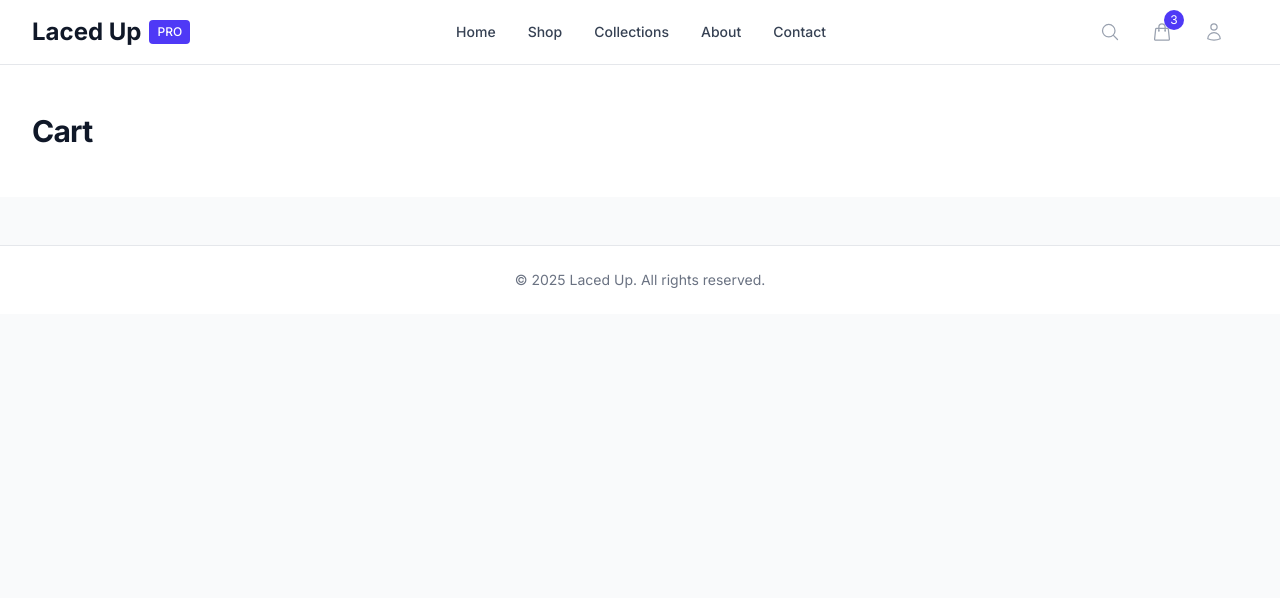
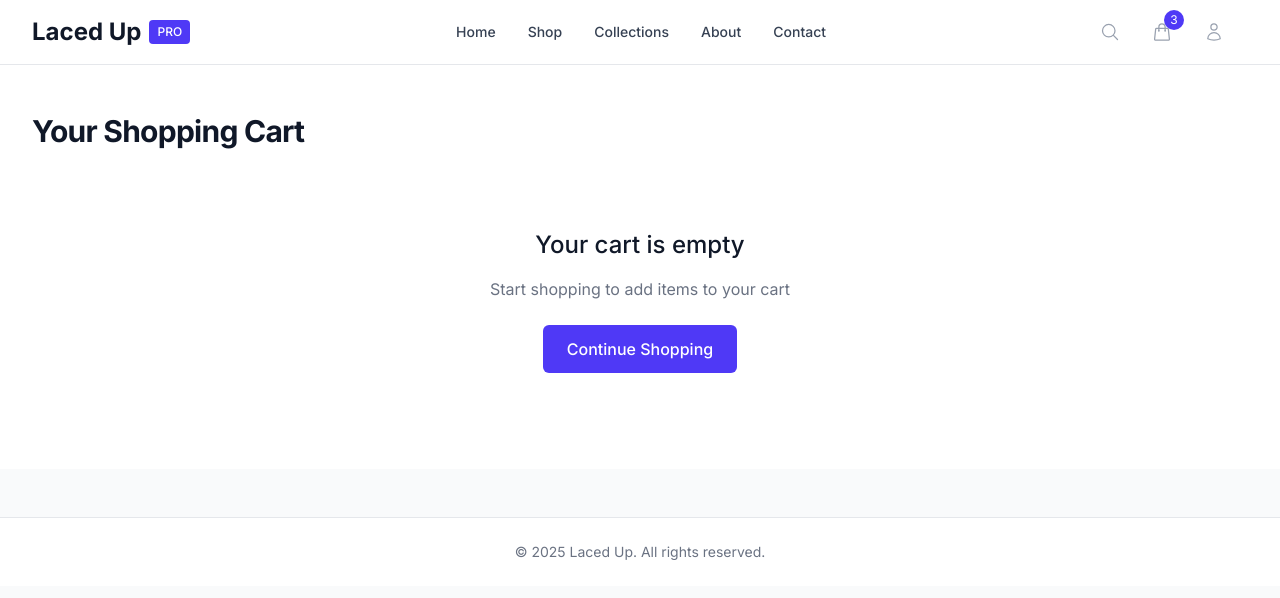
Before and after one commit to beinghaziq/ulearna-ecommerce, a Next.js app: page /cart in a window 1280 px wide. Shown: the top 598 px of the page. Built offline with nearby package versions, Linux system fonts and the light colour scheme.

Commit message:
add to cart functionality added

```diff
--- a/src/app/cart/page.tsx
+++ b/src/app/cart/page.tsx
@@ -1,18 +1,161 @@
-export default function Cart() {
+'use client';
+
+import { useCart } from '@/context/CartContext';
+import Image from 'next/image';
+import Link from 'next/link';
+
+export default function CartPage() {
+  const {
+    cart,
+    removeFromCart,
+    updateQuantity,
+    totalPrice,
+    clearCart,
+  } = useCart();
 
   return (
     <div className="bg-white">
-			<div className="max-w-7xl mx-auto px-4 sm:px-6 lg:px-8">
-				<div className="py-8 md:py-12">
-					<div className="md:grid md:grid-cols-2 md:gap-8">
-						<div className="mt-10 px-4 sm:mt-16 sm:px-0 md:mt-0">
-							<h1 className="text-3xl font-bold tracking-tight text-gray-900">
-								Cart
-							</h1>
+      <div className="max-w-7xl mx-auto px-4 sm:px-6 lg:px-8 py-12">
+        <h1 className="text-3xl font-bold tracking-tight text-gray-900 mb-8">Your Shopping Cart</h1>
+
+        {cart.length === 0 ? (
+          <div className="text-center py-12">
+            <h2 className="text-2xl font-medium text-gray-900 mb-4">Your cart is empty</h2>
+            <p className="text-gray-500 mb-6">
+              Start shopping to add items to your cart
+            </p>
+            <Link
+              href="/products"
+              className="inline-block bg-indigo-600 text-white px-6 py-3 rounded-md font-medium hover:bg-indigo-700"
+            >
+              Continue Shopping
+            </Link>
+          </div>
+        ) : (
+          <div className="lg:grid lg:grid-cols-12 lg:gap-x-12">
+            {/* Cart items */}
+            <div className="lg:col-span-8">
+              <ul className="divide-y divide-gray-200">
+                {cart.map((item) => (
+                  <li key={`${item.id}-${item.color}-${item.size}`} className="flex py-6">
+                    <div className="h-24 w-24 flex-shrink-0 overflow-hidden rounded-md border border-gray-200">
+                      <Image
+                        src={item.image}
+                        alt={item.name}
+                        width={96}
+                        height={96}
+                        className="h-full w-full object-cover object-center"
+                      />
+                    </div>
+
+                    <div className="ml-4 flex flex-1 flex-col">
+                      <div>
+                        <div className="flex justify-between text-base font-medium text-gray-900">
+                          <h3>{item.name}</h3>
+                          <p className="ml-4">${item.price.toFixed(2)}</p>
+                        </div>
+                        {item.color && (
+                          <p className="mt-1 text-sm text-gray-500">Color: {item.color}</p>
+                        )}
+                        {item.size && (
+                          <p className="mt-1 text-sm text-gray-500">Size: {item.size}</p>
+                        )}
+                      </div>
+                      <div className="flex flex-1 items-end justify-between text-sm">
+                        <div className="flex items-center">
+                          <button
+                            onClick={() => updateQuantity(item.id, item.quantity - 1)}
+                            className="px-2 py-1 border rounded-l-md hover:bg-gray-50"
+                          >
+                            -
+                          </button>
+                          <span className="px-4 py-1 border-t border-b">
+                            {item.quantity}
+                          </span>
+                          <button
+                            onClick={() => updateQuantity(item.id, item.quantity + 1)}
+                            className="px-2 py-1 border rounded-r-md hover:bg-gray-50"
+                          >
+                            +
+                          </button>
+                        </div>
+
+                        <button
+                          type="button"
+                          className="font-medium text-indigo-600 hover:text-indigo-500"
+                          onClick={() => removeFromCart(item.id)}
+                        >
+                          Remove
+                        </button>
+                      </div>
+                    </div>
+                  </li>
+                ))}
+              </ul>
+
+              <div className="mt-8">
+                <button
+                  onClick={clearCart}
+                  className="text-sm font-medium text-indigo-600 hover:text-indigo-500"
+                >
+                  Clear all items
+                </button>
+              </div>
+            </div>
+
+            {/* Order summary */}
+            <div className="lg:col-span-4 mt-8 lg:mt-0">
+              <div className="bg-gray-50 rounded-lg p-6">
+                <h2 className="text-lg font-medium text-gray-900 mb-4">Order Summary</h2>
+
+                <div className="space-y-4">
+                  <div className="flex justify-between">
+                    <span className="text-sm text-gray-600">Subtotal</span>
+                    <span className="text-sm font-medium text-gray-900">
+                      ${totalPrice.toFixed(2)}
+                    </span>
+                  </div>
+
+                  <div className="flex justify-between">
+                    <span className="text-sm text-gray-600">Shipping</span>
+                    <span className="text-sm font-medium text-gray-900">
+                      Calculated at checkout
+                    </span>
+                  </div>
+
+                  <div className="flex justify-between border-t border-gray-200 pt-4">
+                    <span className="text-base font-medium text-gray-900">Total</span>
+                    <span className="text-base font-medium text-gray-900">
+                      ${totalPrice.toFixed(2)}
+                    </span>
+                  </div>
+                </div>
+
+                <div className="mt-6">
+                  <button
+                    className="w-full bg-indigo-600 border border-transparent rounded-md py-3 px-4 text-base font-medium text-white hover:bg-indigo-700 focus:outline-none focus:ring-2 focus:ring-offset-2 focus:ring-indigo-500"
+                  >
+                    Checkout
+                  </button>
+                </div>
+
+                <div className="mt-6 flex justify-center text-sm text-center text-gray-500">
+                  <p>
+                    or{' '}
+                    <Link
+                      href="/products"
+                      className="font-medium text-indigo-600 hover:text-indigo-500"
+                    >
+                      Continue Shopping
+                      <span aria-hidden="true"> &rarr;</span>
+                    </Link>
+                  </p>
                 </div>
               </div>
             </div>
           </div>
+        )}
+      </div>
     </div>
   );
 }
--- a/src/app/layout.tsx
+++ b/src/app/layout.tsx
@@ -1,7 +1,7 @@
-// app/layout.tsx
 import Header from '@/components/Header/Header';
 import './globals.css';
 import { Inter } from 'next/font/google';
+import { CartProvider } from '@/context/CartContext';
 
 const inter = Inter({ subsets: ['latin'] });
 
@@ -13,8 +13,9 @@ export default function RootLayout({
   return (
     <html lang="en">
       <body className={inter.className}>
+        <CartProvider>
           <div className="min-h-screen bg-gray-50">
-          <Header/>
+            <Header />
             {children}
             <footer className="bg-white border-t border-gray-200 mt-12">
               <div className="max-w-7xl mx-auto px-4 py-6 sm:px-6 lg:px-8">
@@ -24,6 +25,7 @@ export default function RootLayout({
               </div>
             </footer>
           </div>
+        </CartProvider>
       </body>
     </html>
   );
--- a/src/app/page.tsx
+++ b/src/app/page.tsx
@@ -10,13 +10,14 @@ import { products } from '@/data/products';
 export default function Home() {
   const [selectedColor, setSelectedColor] = useState(products.featured.colors[0].id);
   const [selectedSize, setSelectedSize] = useState(products.featured.sizes[0].id);
+  const [selectedImage, setSelectedImage] = useState(0);
 
   return (
     <div className="bg-white">
       <div className="max-w-7xl mx-auto px-4 sm:px-6 lg:px-8">
         <div className="py-8 md:py-12">
           <div className="md:grid md:grid-cols-2 md:gap-8">
-            <ProductGallery images={products.featured.images} />
+            <ProductGallery images={products.featured.images} selectedImage={selectedImage} setSelectedImage={setSelectedImage} />
 
             <div className="mt-10 px-4 sm:mt-16 sm:px-0 md:mt-0">
               <h1 className="text-3xl font-bold tracking-tight text-gray-900">
@@ -37,7 +38,7 @@ export default function Home() {
                 setSelected={setSelectedSize}
               />
 
-              <AddToCart price={products.featured.price} />
+              <AddToCart price={products.featured.price} color={selectedColor} size={selectedSize} image={products.featured.images[selectedImage]} name={products.featured.name}/>
 
               <ProductDescription
                 description={products.featured.description}
--- a/src/components/AddToCart/AddToCart.tsx
+++ b/src/components/AddToCart/AddToCart.tsx
@@ -1,10 +1,15 @@
 'use client'
 
-// components/AddToCart.tsx
 import { useState } from 'react';
+import { useCart } from '@/context/CartContext';
 
-export default function AddToCart({ price }: { price: number }) {
+export default function AddToCart({ price, color, size, image, name }: { price: number, color: string, size: string, image: string, name: string }) {
   const [quantity, setQuantity] = useState(1);
+  const { addToCart } = useCart();
+
+  const addProductToCart = () => {
+    addToCart({ name, color, price, image, id: '1' })
+  }
 
   return (
     <div className="mt-10">
@@ -34,6 +39,7 @@ export default function AddToCart({ price }: { price: number }) {
 
         <button
           type="button"
+          onClick={() => addProductToCart()}
           className="flex-1 bg-indigo-600 py-3 px-8 text-sm font-medium text-white hover:bg-indigo-700 focus:outline-none focus:ring-2 focus:ring-indigo-500 focus:ring-offset-2 rounded-md"
         >
           Add to cart
--- a/src/components/ProductGallery/ProductGallery.tsx
+++ b/src/components/ProductGallery/ProductGallery.tsx
@@ -1,11 +1,9 @@
 "use client"
 
 import Image from 'next/image';
-import { useState } from 'react';
 import ZoomableImage from './ZoomImage';
 
-export default function ProductGallery({ images }: { images: string[] }) {
-    const [selectedImage, setSelectedImage] = useState(0);
+export default function ProductGallery({ images, selectedImage, setSelectedImage }: { images: string[], selectedImage: number, setSelectedImage: any }) {
 
     return (
         <div className="flex flex-col-reverse md:grid md:grid-cols-4 md:gap-6">
--- a/src/context/CartContext.tsx
+++ b/src/context/CartContext.tsx
@@ -1,95 +1,119 @@
 'use client';
 
-import { createContext, useContext, useReducer, ReactNode } from 'react';
+import { createContext, useContext, useState, useEffect, ReactNode } from 'react';
 
-type CartItem = {
-  productId: string;
-  quantity: number;
-  variantId?: string;
+type Product = {
+  id: string;
+  name: string;
+  price: number;
+  image: string;
+  color?: string;
+  size?: string;
 };
 
-type CartState = {
-  items: CartItem[];
-  isOpen: boolean;
+type CartItem = Product & {
+  quantity: number;
 };
 
-type CartAction =
-  | { type: 'ADD_ITEM'; payload: CartItem }
-  | { type: 'REMOVE_ITEM'; payload: { productId: string } }
-  | { type: 'UPDATE_QUANTITY'; payload: { productId: string; quantity: number } }
-  | { type: 'TOGGLE_CART' }
-  | { type: 'CLEAR_CART' };
+type CartContextType = {
+  cart: CartItem[];
+  addToCart: (product: Product) => void;
+  removeFromCart: (productId: string) => void;
+  updateQuantity: (productId: string, quantity: number) => void;
+  clearCart: () => void;
+  totalItems: number;
+  totalPrice: number;
+  isCartOpen: boolean;
+  toggleCart: () => void;
+};
 
-const CartContext = createContext<{
-  state: CartState;
-  dispatch: React.Dispatch<CartAction>;
-} | undefined>(undefined);
+const CartContext = createContext<CartContextType | undefined>(undefined);
 
-const cartReducer = (state: CartState, action: CartAction): CartState => {
-  switch (action.type) {
-    case 'ADD_ITEM':
-      const existingItem = state.items.find(
-        (item) => item.productId === action.payload.productId
+export function CartProvider({ children }: { children: ReactNode }) {
+  const [cart, setCart] = useState<CartItem[]>([]);
+  const [isCartOpen, setIsCartOpen] = useState(false);
+
+  useEffect(() => {
+    const savedCart = localStorage.getItem('cart');
+    if (savedCart) {
+      setCart(JSON.parse(savedCart));
+    }
+  }, []);
+
+  useEffect(() => {
+    localStorage.setItem('cart', JSON.stringify(cart));
+  }, [cart]);
+
+  const addToCart = (product: Product) => {
+    setCart(prevCart => {
+      const existingItem = prevCart.find(
+        item => item.id === product.id &&
+               item.color === product.color &&
+               item.size === product.size
       );
 
       if (existingItem) {
-        return {
-          ...state,
-          items: state.items.map((item) =>
-            item.productId === action.payload.productId
-              ? { ...item, quantity: item.quantity + action.payload.quantity }
+        return prevCart.map(item =>
+          item.id === product.id &&
+          item.color === product.color &&
+          item.size === product.size
+            ? { ...item, quantity: item.quantity + 1 }
             : item
-          ),
-        };
+        );
+      } else {
+        return [...prevCart, { ...product, quantity: 1 }];
       }
-      return {
-        ...state,
-        items: [...state.items, action.payload],
+    });
   };
 
-    case 'REMOVE_ITEM':
-      return {
-        ...state,
-        items: state.items.filter(
-          (item) => item.productId !== action.payload.productId
-        ),
+  const removeFromCart = (productId: string) => {
+    setCart(prevCart => prevCart.filter(item => item.id !== productId));
   };
 
-    case 'UPDATE_QUANTITY':
-      return {
-        ...state,
-        items: state.items.map((item) =>
-          item.productId === action.payload.productId
-            ? { ...item, quantity: action.payload.quantity }
-            : item
-        ),
+  const updateQuantity = (productId: string, quantity: number) => {
+    if (quantity <= 0) {
+      removeFromCart(productId);
+      return;
+    }
+
+    setCart(prevCart =>
+      prevCart.map(item =>
+        item.id === productId ? { ...item, quantity } : item
+      )
+    );
   };
 
-    case 'TOGGLE_CART':
-      return {
-        ...state,
-        isOpen: !state.isOpen,
+  const clearCart = () => {
+    setCart([]);
   };
 
-    case 'CLEAR_CART':
-      return {
-        ...state,
-        items: [],
+  const toggleCart = () => {
+    setIsCartOpen(!isCartOpen);
   };
 
-    default:
-      return state;
-  }
-};
+  // Calculate total number of items in cart
+  const totalItems = cart.reduce((total, item) => total + item.quantity, 0);
 
-export function CartProvider({ children }: { children: ReactNode }) {
-  const [state, dispatch] = useReducer(cartReducer, {
-    items: [],
-    isOpen: false,
-  });
+  // Calculate total price of all items in cart
+  const totalPrice = cart.reduce(
+    (total, item) => total + item.price * item.quantity,
+    0
+  );
 
   return (
-    <CartContext.Provider value={{ state, dispatch }}>
+    <CartContext.Provider
+      value={{
+        cart,
+        addToCart,
+        removeFromCart,
+        updateQuantity,
+        clearCart,
+        totalItems,
+        totalPrice,
+        isCartOpen,
+        toggleCart,
+      }}
+    >
       {children}
     </CartContext.Provider>
   );
```
Also changed, not shown: src/context/ThemeProvider.tsx (deleted, +0 -46 lines). Lines whose indentation alone changed are shown as unchanged.
